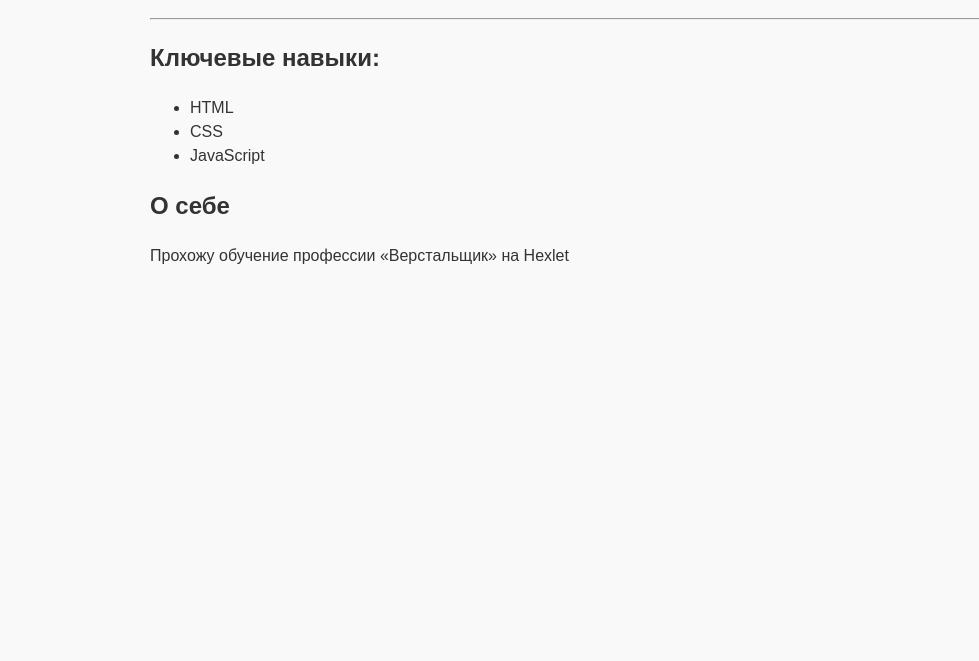
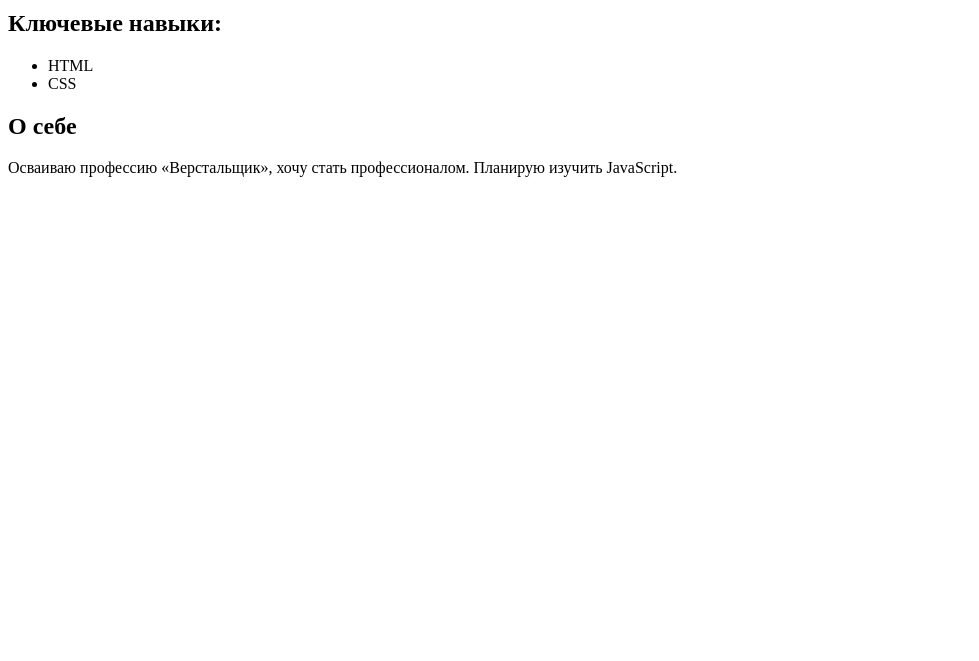
Before and after one commit to Ditrubard/github.io, a plain HTML site: page index.html in a window 1280 px wide. Shown: the part 139-800 px from the top of the page, without its empty margins (0-979 px from the left). Drawn offline with Linux system fonts and the light colour scheme.

Commit message:
Update index.html

```diff
--- a/index.html
+++ b/index.html
@@ -2,9 +2,10 @@
 <html lang="en">
 <head>
     <meta charset="UTF-8">
+    <meta http-equiv="X-UA-Compatible" content="IE=edge">
     <meta name="viewport" content="width=device-width, initial-scale=1.0">
     <title>Document</title>
-    <link rel="stylesheet" href="style.css">
+    <link rel="main" href="C:\Hexlet\Практика\CSS\main.css">
 </head>
 <body>
     <main>
@@ -18,13 +19,12 @@
             <ul>
                 <li>HTML</li>
                 <li>CSS</li>
-                <li>JavaScript</li>
             </ul>
         </section>
 
         <section>
             <h2>О себе</h2>
-            <p>Прохожу обучение профессии «Верстальщик» на Hexlet</p>
+            <p>Осваиваю профессию «Верстальщик», хочу стать профессионалом. Планирую изучить JavaScript.</p>
         </section>
     </main>
 </body>
```
